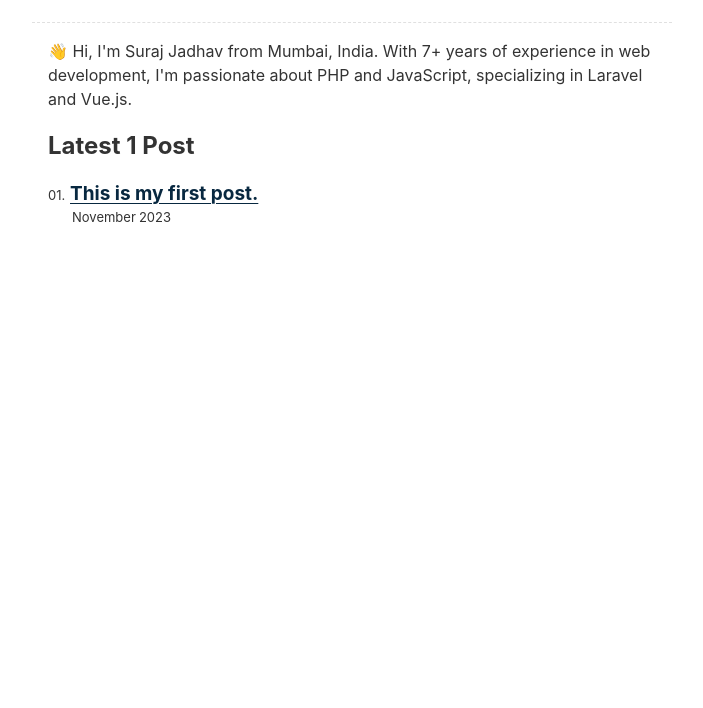
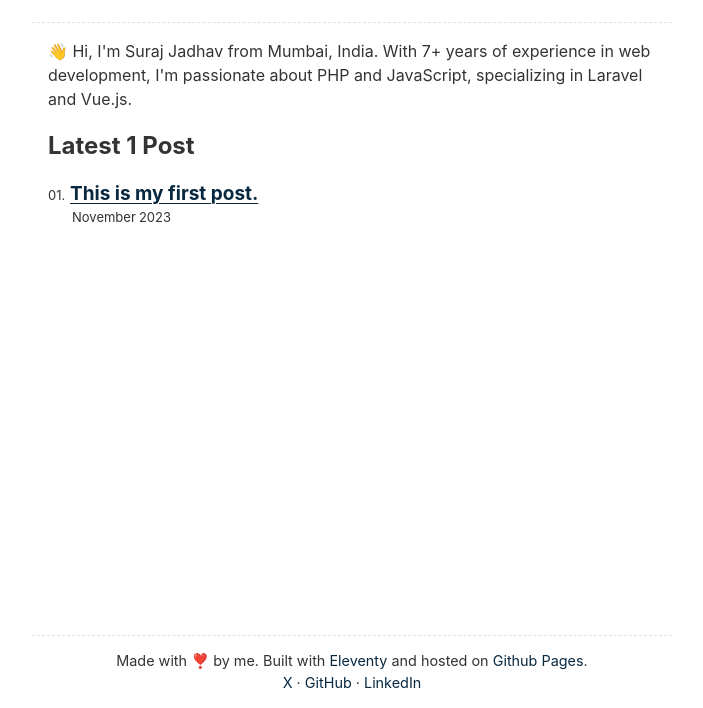
Before and after one commit to surajjdhv/surajjdhv.github.io, an Eleventy site: page content/index.njk in a window 1280 px wide. Shown: the part 92-800 px from the top of the page, without its empty margins (288-991 px from the left). Built offline with nearby package versions, Linux system fonts and the light colour scheme; Eleventy itself is replaced by a stand-in of ours; files that its build step writes are made by us from their sources.

Commit message:
Add footer and change content

```diff
--- a/_includes/layouts/base.njk
+++ b/_includes/layouts/base.njk
@@ -58,7 +58,10 @@
 			{{ content | safe }}
 		</main>
 
-		<footer></footer>
+		<footer>
+            <p>Made with ❣️ by me. Built with <a href="https://www.11ty.dev/">Eleventy</a> and hosted on <a href="https://pages.github.com/">Github Pages</a>.</p>
+            <p><a href="https://x.com/surajsjdhv">X</a> · <a href="https://github.com/surajjdhv">GitHub</a> · <a href="https://www.linkedin.com/in/suraj-jadhav">LinkedIn</a></p>
+        </footer>
 
 		<!-- Current page: {{ page.url | htmlBaseUrl }} -->
 	</body>
--- a/_includes/layouts/home.njk
+++ b/_includes/layouts/home.njk
@@ -2,8 +2,4 @@
 layout: layouts/base.njk
 ---
 
-<div class="message-box">
-	<p>👋 Hi, I'm Suraj Jadhav from Mumbai, India. With 7+ years of experience in web development, I'm passionate about PHP and JavaScript, specializing in Laravel and Vue.js.</p>
-</div>
-
 {{ content | safe }}
--- a/content/about/index.md
+++ b/content/about/index.md
@@ -22,6 +22,5 @@ eleventyNavigation:
 
 ## Contact
 
-📧 Feel free to email me at [dev@surajjadhav.anonaddy.me](mailto:dev@surajjadhav.anonaddy.me) to discuss opportunities.
-
+📧 Feel free to [contact me](mailto:dev@surajjadhav.anonaddy.me) to discuss opportunities.
 Let's connect and create something awesome together!
--- a/content/index.njk
+++ b/content/index.njk
@@ -5,6 +5,10 @@ eleventyNavigation:
   order: 1
 numberOfLatestPostsToShow: 3
 ---
+<div class="message-box">
+	<p>👋 Hi, I'm Suraj Jadhav from Mumbai, India. With 7+ years of experience in web development, I'm passionate about PHP and JavaScript, specializing in Laravel and Vue.js.</p>
+</div>
+
 {% set postsCount = collections.posts | length %}
 {% set latestPostsCount = postsCount | min(numberOfLatestPostsToShow) %}
 <h2>Latest {{ latestPostsCount }} Post{% if latestPostsCount != 1 %}s{% endif %}</h2>
--- a/public/css/index.css
+++ b/public/css/index.css
@@ -54,6 +54,9 @@ html {
 }
 body {
 	max-width: 40em;
+    min-height: 100vh;
+    display: flex;
+    flex-direction: column;
 }
 
 /* https://www.a11yproject.com/posts/how-to-hide-content/ */
@@ -145,15 +148,17 @@ code {
 /* Header */
 header {
 	display: flex;
-	gap: 1em .5em;
+	/* gap: 1em .5em; */
 	flex-wrap: wrap;
 	align-items: center;
 	padding: 1em;
+    justify-content: space-between;
 }
 .home-link {
 	font-size: 1em; /* 16px /16 */
 	font-weight: 700;
 	margin-right: 2em;
+    text-decoration: none;
 }
 .home-link:link:not(:hover) {
 	text-decoration: none;
@@ -268,3 +273,19 @@ a[href].header-anchor:focus,
 h2 + .header-anchor {
 	font-size: 1.5em;
 }
+
+footer {
+    margin-top: auto;
+    border-top: 1px dashed var(--color-gray-20);
+    padding: 1em;
+    font-size: 0.9em;
+    text-align: center;
+}
+
+footer p {
+    margin: 0px;
+}
+
+footer a {
+    text-decoration: none;
+}
```
Also changed, not shown: 1 other file.
